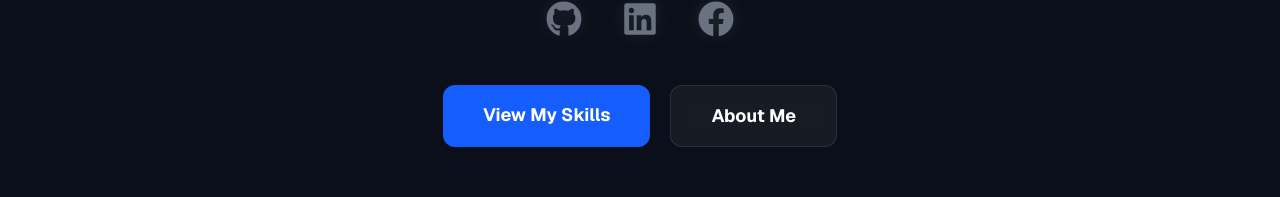
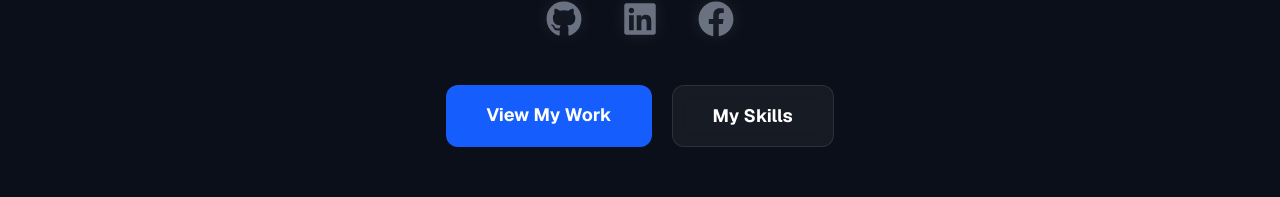
Before and after one commit to ALIM23700/portfolio, a Next.js app: page / in a window 1280 px wide. Shown: the part 455-652 px from the top of the page. Built offline with nearby package versions, Linux system fonts and the light colour scheme.

Commit message:
update homepage

```diff
--- a/app/page.js
+++ b/app/page.js
@@ -175,18 +175,18 @@ export default function Page() {
     className="flex flex-col sm:flex-row gap-5 w-full sm:w-auto px-6 md:px-0"
   >
     <Link
-      href="#skills"
+      href="/projects"
       className="group relative px-10 py-4 bg-blue-600 overflow-hidden rounded-xl font-bold text-lg hover:bg-blue-500 transition-all duration-300 hover:shadow-[0_0_30px_rgba(37,99,235,0.4)] hover:-translate-y-1 text-center"
     >
-      <span className="relative z-10">View My Skills</span>
+      <span className="relative z-10">View My Work</span>
       <div className="absolute inset-0 bg-gradient-to-r from-transparent via-white/20 to-transparent -translate-x-full group-hover:translate-x-full transition-transform duration-1000"></div>
     </Link>
 
     <Link
-      href="#about"
+      href="/skills"
       className="px-10 py-4 border border-white/10 bg-white/5 rounded-xl font-bold text-lg hover:border-blue-500/50 hover:bg-blue-500/10 transition-all duration-300 hover:-translate-y-1 text-center backdrop-blur-sm"
     >
-      About Me
+      My Skills
     </Link>
   </motion.div>
 
```
